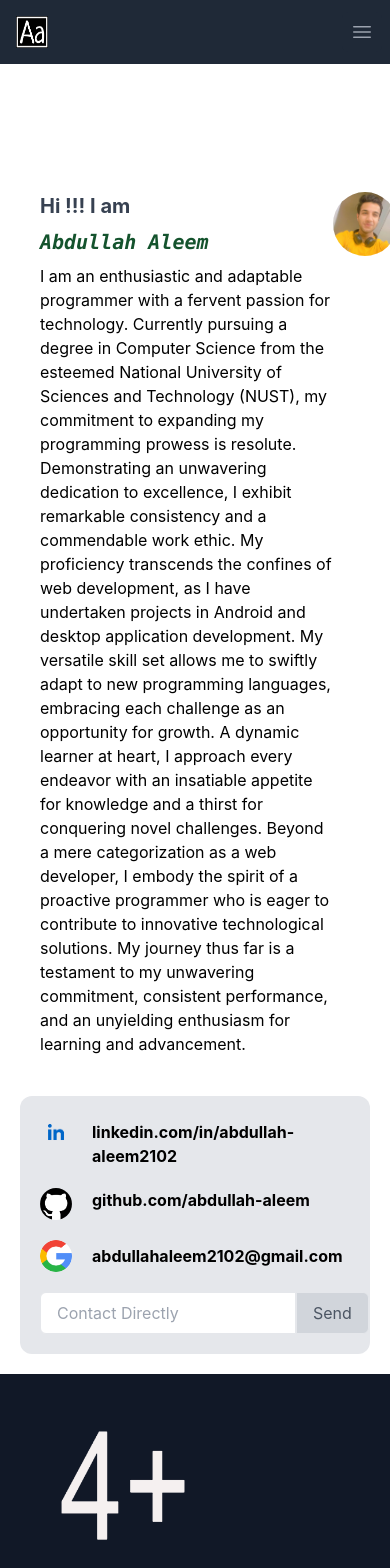
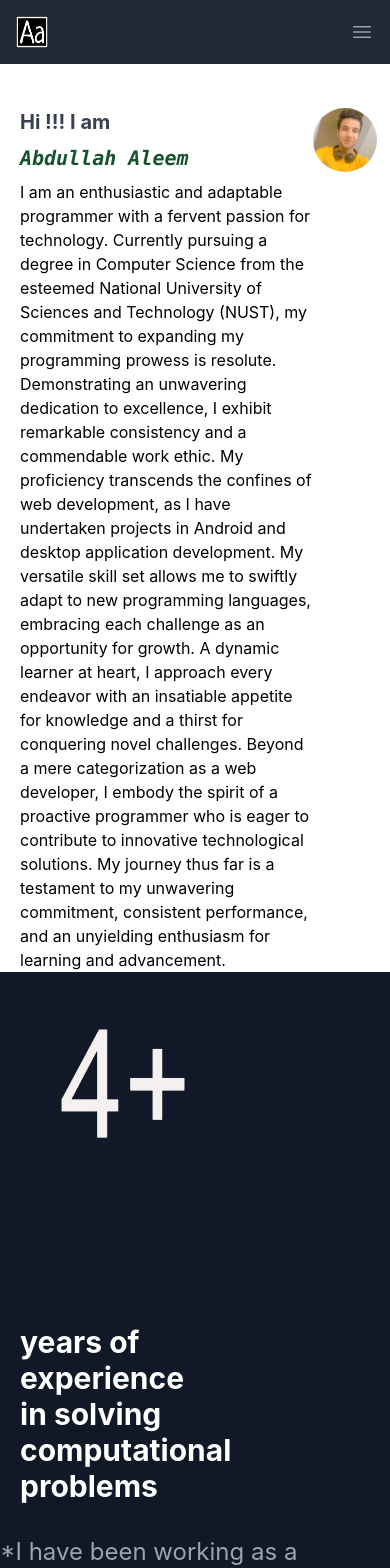
Before and after one commit to abdullah-aleem/Portfolio, a React (Create React App) app in the folder website/: page / in a window 390 px wide. Shown: the top 1568 px of the page. Built offline with nearby package versions, Linux system fonts and the light colour scheme.

Commit message:
scroll-to-specific-component

```diff
--- a/website/src/App.js
+++ b/website/src/App.js
@@ -1,6 +1,6 @@
 import MyContextProvider from "./components/MyContext";
 import Navbar from "./components/Navbar";
-import React from 'react'
+import React, { useRef } from 'react'
 import Profile from "./components/Profile";
 import Services from "./components/Services";
 
@@ -8,11 +8,25 @@ import Services from "./components/Services";
 
 
 function App() {
+  const proRef=useRef(null)
+  const serRef=useRef(null)
+  const scroll=(ref)=>{
+    console.log(ref);
+    if (ref.current) {
+      ref.current.scrollIntoView({ behavior: 'smooth' });
+    }
+  }
+
   return (
     <MyContextProvider>
-      <Navbar />
-      <Profile/>
-      <Services/>
+      <Navbar  scroll={scroll} re={[proRef,serRef]}/>
+    <div ref={proRef}>
+
+      <Profile />
+    </div>
+    <div ref={serRef}>
+      <Services />
+    </div>
     </MyContextProvider>
   );
 }
--- a/website/src/components/Navbar.js
+++ b/website/src/components/Navbar.js
@@ -20,8 +20,8 @@ function classNames(...classes) {
   return classes.filter(Boolean).join(' ')
 }
 
-function Navbar() {
-
+function Navbar(props) {
+  const {scroll,re}=props;
 
   const [count,setCount]= useState(true)
 
@@ -33,7 +33,12 @@ function Navbar() {
     x.map(y => y === item ? y.current = true :  y.current = false)
 
     updateNavi(x)
-
+    if(item.name=="Profile"){
+      scroll(re[0]);
+    }
+    else if(item.name=="Services"){
+      scroll(re[1]);
+    }
     setCount(!count)
 
     }
--- a/website/src/components/Profile.js
+++ b/website/src/components/Profile.js
@@ -1,11 +1,15 @@
-import React,{useState} from 'react'
+import React,{useEffect, useState, useRef} from 'react'
+import { useMyContext } from './MyContext';
 
 import simage from '../assests/final.jpg'
 import gitimage from '../assests/github2.png'
 import linimage from '../assests/IN.png'
 import mail from '../assests/mail4.png'
+import { CurrencyBangladeshiIcon } from '@heroicons/react/24/outline'
 
 function Profile() {
+
+
     const [emailContent, setEmailContent] = useState('');
     const handlemail= (e)=>{
         e.preventDefault()
@@ -14,11 +18,13 @@ function Profile() {
         const mailtoLink = `mailto:${email}?subject=${encodeURIComponent(subject)}&body=${encodeURIComponent(emailContent)}`;
         window.location.href = mailtoLink;
     }
+
+
     return (
-        <>
-            <div className="flex flex-col overflow-hidden md:flex-row md:mb-60 mt-28">
+        <  >
+            <div   className="flex flex-col mt-7 overflow-hidden md:flex-row md:mb-60 md:mt-28">
 
-                <div className="w-full md:w-2/3 md:mt-20 mt-20 ml-10 flex flex-row ">
+                <div className="w-full md:w-2/3 md:mt-20 mt-20 ml-5 md:ml-10 flex flex-row ">
                     <div className='w-3/4' >
                         <h1 className="font-bold text-xl md:text-xl lg:text-5xl font-Times New Roman mb-2 text-gray-700">Hi !!! I am </h1>
                         <h1 className="font-bold text-xl md:text-xl lg:text-5xl font-mono italic mb-2 text-green-900">Abdullah Aleem </h1>
@@ -40,7 +46,7 @@ function Profile() {
                 </div>
                 {/* <div className='w-784 overflow-hidden lg:w-786'>
                 </div> */}
-                <div className='flex flex-col justify-between ml-5 mt-10 mr-5 mb-5 overflow-hidden rounded-xl  md:ml-10 md:mt-20 bg-gray-200 md:w-1100 md:h-1100 '>
+                <div className=' hidden md:flex flex-col justify-between ml-5 mt-10 mr-5 mb-5 overflow-hidden rounded-xl  md:ml-10 md:mt-20 bg-gray-200 md:w-1100 md:h-1100 '>
 
                     <div className='mt-5  ml-5 md:ml-10 flex flex-row'>
                         <img className=" h-8 w-8 md:h-12 md:w-12 rounded-full " src={linimage} alt="" />
--- a/website/src/components/Services.js
+++ b/website/src/components/Services.js
@@ -18,7 +18,7 @@ import cv2 from '../assests/cpu.png'
 export default function Services() {
   return (
     <div className="w-full h-200 bg-gray-900  ">
-      <div className='flex flex-col md:flex-row '>
+      <div className='flex flex-col sm:flex-row '>
 
         <img src={exp} className='h-68 w-72 color-white' />
         <p className='mt-16 white-space-normal text-white text-3xl ml-5 font-bold w-2/4'>years of experience in solving computational problems</p>
@@ -26,7 +26,7 @@ export default function Services() {
       </div>
       <div className='flex flex-col md:flex-row justify-between'>
         <div class="mt-5 mb-5 ml-5 group h-72 w-60 [perspective:1000px]">
-          <div class="relative h-full w-full rounded-xl shadow-xl transition-all duration-500 [transform-style:preserve-3d] group-hover:[transform:rotateY(180deg)]">
+          <div class="relative h-full w-full rounded-xl shadow-xl transition-all duration-500 [transform-style:preserve-3d] group-hover:[transform:rotateY(180deg)][backface-visibility:hidden]">
             <div class="absolute inset-0 bg-gray-700 rounded-xl shadow-xl shadow-black/40">
               {/* <img class="h-full w-full rounded-xl object-cover shadow-xl shadow-black/40" src="https://images.unsplash.com/photo-1562583489-bf23ec64651d?ixlib=rb-4.0.3&ixid=MnwxMjA3fDB8MHxwaG90by1wYWdlfHx8fGVufDB8fHx8&auto=format&fit=crop&w=687&q=80')" alt="" /> */}
               <div className=' mt-32'>
```
